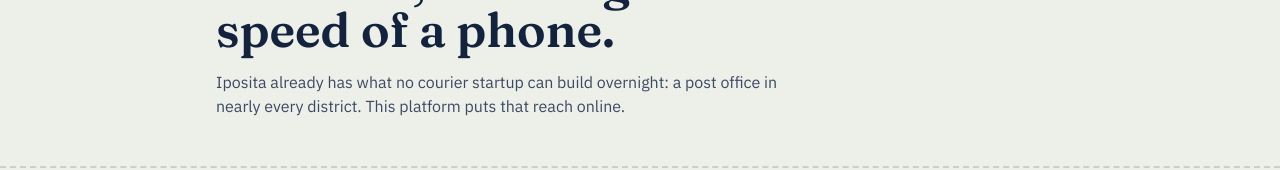
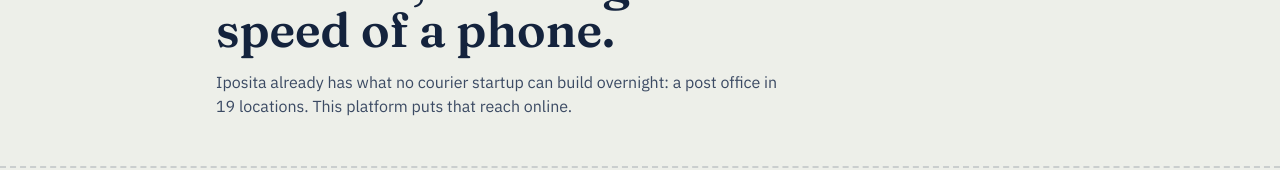
Before and after one commit to MuhireHubert/DigiPosita, a Next.js app: page / in a window 1280 px wide. Shown: the part 247-417 px from the top of the page. Built offline with nearby package versions, Linux system fonts and the light colour scheme.

Commit message:
visuals for home

```diff
--- a/app/page.tsx
+++ b/app/page.tsx
@@ -26,7 +26,7 @@
         </h1>
         <p className="mt-4 max-w-xl text-inkSoft">
           Iposita already has what no courier startup can build overnight: a post
-          office in nearly every district. This platform puts that reach online.
+          office in 19 locations. This platform puts that reach online.
         </p>
       </section>
 
```
